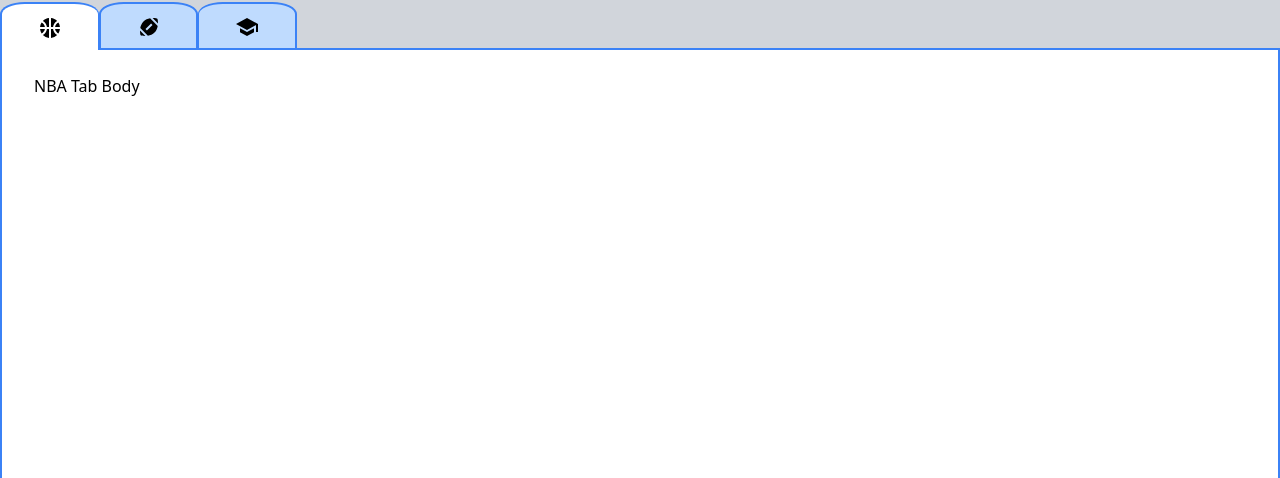
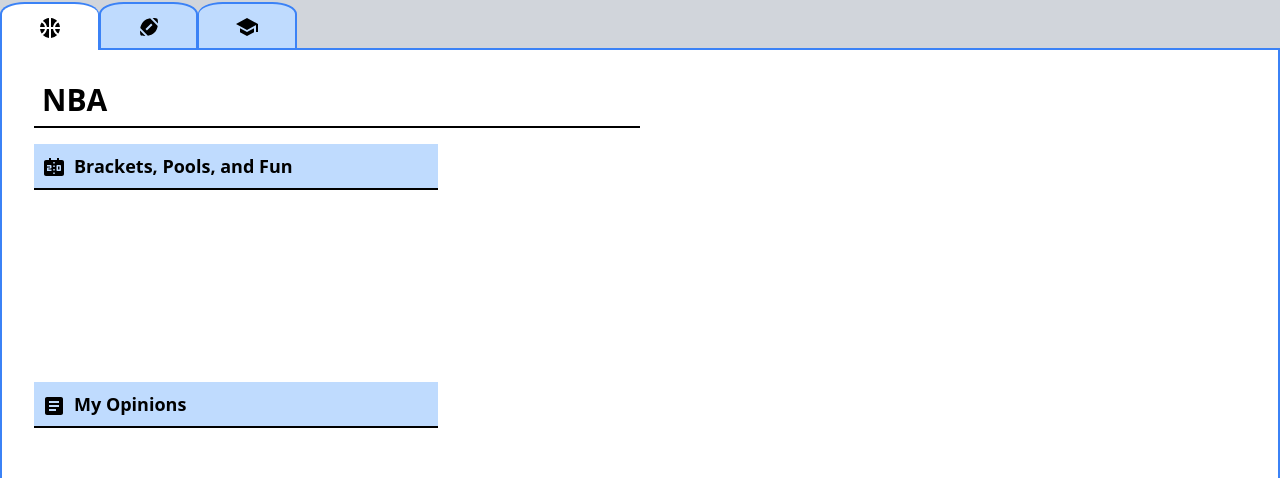
Before and after one commit to justinlogan03/justins-website-playground, a React app: page / in a window 1280 px wide. Shown: the part 446-924 px from the top of the page. Built offline with nearby package versions, Linux system fonts and the light colour scheme.

Commit message:
tab body styling

```diff
--- a/public/output.css
+++ b/public/output.css
@@ -652,6 +652,30 @@
   margin-right: 2rem;
 }
 
+.mb-4 {
+  margin-bottom: 1rem;
+}
+
+.mb-48 {
+  margin-bottom: 12rem;
+}
+
+.mb-24 {
+  margin-bottom: 6rem;
+}
+
+.ml-24 {
+  margin-left: 6rem;
+}
+
+.ml-12 {
+  margin-left: 3rem;
+}
+
+.mr-2 {
+  margin-right: 0.5rem;
+}
+
 .flex {
   display: flex;
 }
@@ -680,6 +704,14 @@
   width: 100%;
 }
 
+.w-1\/2 {
+  width: 50%;
+}
+
+.w-1\/3 {
+  width: 33.333333%;
+}
+
 .overflow-hidden {
   overflow: hidden;
 }
@@ -690,6 +722,10 @@
 
 .border-2 {
   border-width: 2px;
+}
+
+.border {
+  border-width: 1px;
 }
 
 .border-x {
@@ -802,12 +838,62 @@
   background-color: rgb(191 219 254 / var(--tw-bg-opacity));
 }
 
+.bg-blue-100 {
+  --tw-bg-opacity: 1;
+  background-color: rgb(219 234 254 / var(--tw-bg-opacity));
+}
+
+.p-2 {
+  padding: 0.5rem;
+}
+
+.py-2 {
+  padding-top: 0.5rem;
+  padding-bottom: 0.5rem;
+}
+
 .pb-8 {
   padding-bottom: 2rem;
 }
 
 .pt-8 {
   padding-top: 2rem;
+}
+
+.pb-4 {
+  padding-bottom: 1rem;
+}
+
+.pb-2 {
+  padding-bottom: 0.5rem;
+}
+
+.pl-2 {
+  padding-left: 0.5rem;
+}
+
+.text-lg {
+  font-size: 1.125rem;
+  line-height: 1.75rem;
+}
+
+.text-2xl {
+  font-size: 1.5rem;
+  line-height: 2rem;
+}
+
+.text-xl {
+  font-size: 1.25rem;
+  line-height: 1.75rem;
+}
+
+.text-3xl {
+  font-size: 1.875rem;
+  line-height: 2.25rem;
+}
+
+.font-bold {
+  font-weight: 700;
 }
 
 .opacity-40 {
--- a/src/home-page/tabs/tab-bodies/body-template.tsx
+++ b/src/home-page/tabs/tab-bodies/body-template.tsx
@@ -1,9 +1,17 @@
-import React from "react";
+import React, { ReactNode } from "react";
 
 type Props = {
-  children: JSX.Element;
+  headerLabel: string;
+  children: ReactNode;
 };
 
-export const BodyTemplate = ({ children }: Props) => {
-  return <div className="mx-8 my-6">{children}</div>;
+export const BodyTemplate = ({ children, headerLabel }: Props) => {
+  return (
+    <div className="w-full mx-8 my-6">
+      <h1 className="w-1/2 p-2 mb-4 text-3xl font-bold border-b-2 border-black">
+        {headerLabel}
+      </h1>
+      {children}
+    </div>
+  );
 };
--- a/src/home-page/tabs/tab-bodies/college-tab-body.tsx
+++ b/src/home-page/tabs/tab-bodies/college-tab-body.tsx
@@ -1,10 +1,16 @@
 import React from "react";
 import { BodyTemplate } from "./body-template";
+import ArticleIcon from "@mui/icons-material/Article";
 
 export const CollegeTabBody = () => {
   return (
-    <BodyTemplate>
-      <div>College Tab Body</div>
+    <BodyTemplate headerLabel="College Sports">
+      <h2 className="flex w-1/3 p-2 text-lg font-bold bg-blue-200 border-b-2 border-black">
+        <p className="mr-2">
+          <ArticleIcon />
+        </p>
+        <p> My Opinions</p>
+      </h2>
     </BodyTemplate>
   );
 };
--- a/src/home-page/tabs/tab-bodies/nba-tab-body.tsx
+++ b/src/home-page/tabs/tab-bodies/nba-tab-body.tsx
@@ -1,10 +1,23 @@
 import React from "react";
 import { BodyTemplate } from "./body-template";
+import ScoreboardIcon from "@mui/icons-material/Scoreboard";
+import ArticleIcon from "@mui/icons-material/Article";
 
 export const NBATabBody = () => {
   return (
-    <BodyTemplate>
-      <div>NBA Tab Body</div>
+    <BodyTemplate headerLabel="NBA">
+      <h2 className="flex w-1/3 p-2 mb-48 text-lg font-bold bg-blue-200 border-b-2 border-black">
+        <p className="mr-2">
+          <ScoreboardIcon />
+        </p>
+        <p>Brackets, Pools, and Fun</p>
+      </h2>
+      <h2 className="flex w-1/3 p-2 text-lg font-bold bg-blue-200 border-b-2 border-black">
+        <p className="mr-2">
+          <ArticleIcon />
+        </p>
+        <p> My Opinions</p>
+      </h2>
     </BodyTemplate>
   );
 };
--- a/src/home-page/tabs/tab-bodies/nfl-tab-body.tsx
+++ b/src/home-page/tabs/tab-bodies/nfl-tab-body.tsx
@@ -1,10 +1,16 @@
 import React from "react";
 import { BodyTemplate } from "./body-template";
+import ArticleIcon from "@mui/icons-material/Article";
 
 export const NFLTabBody = () => {
   return (
-    <BodyTemplate>
-      <div>NFL Tab Body</div>
+    <BodyTemplate headerLabel="NFL">
+      <h2 className="flex w-1/3 p-2 text-lg font-bold bg-blue-200 border-b-2 border-black">
+        <p className="mr-2">
+          <ArticleIcon />
+        </p>
+        <p> My Opinions</p>
+      </h2>
     </BodyTemplate>
   );
 };
```
